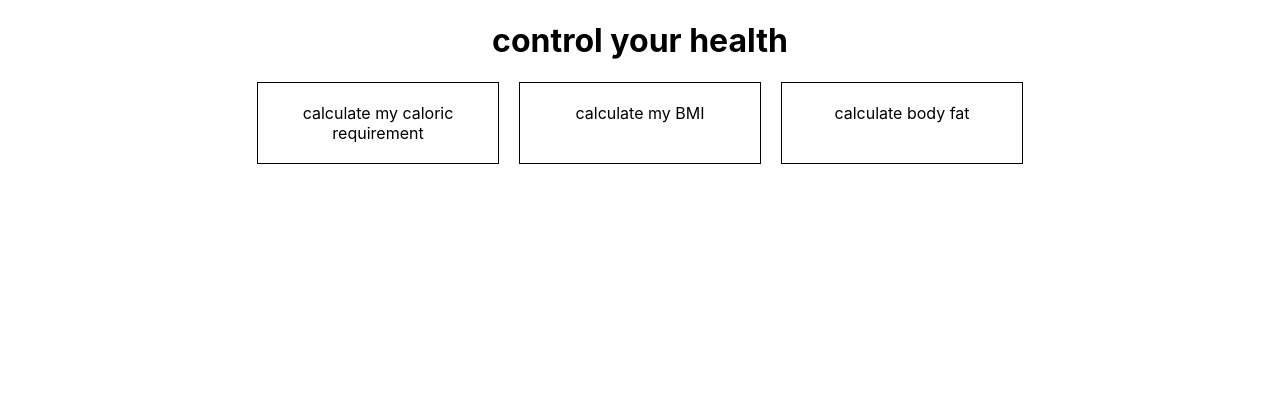
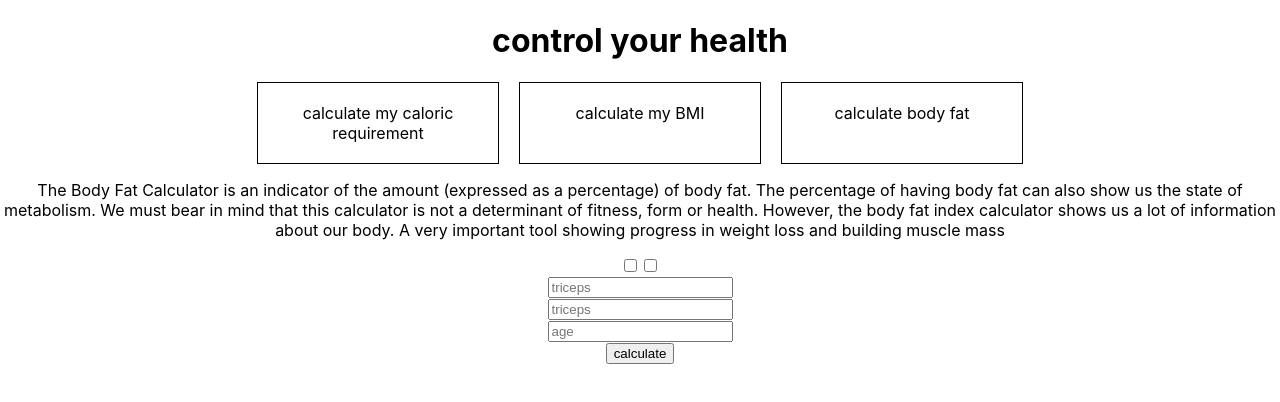
Before and after one commit to oraaa6/Control-Your-Health-App, a React (Create React App) app: page /Control-Your-Health-App/bodyfat in a window 1280 px wide. Shown: the top 402 px of the page. Built offline with nearby package versions, Linux system fonts and the light colour scheme.

Commit message:
change url paths v2

```diff
--- a/src/components/Menu/Menu.tsx
+++ b/src/components/Menu/Menu.tsx
@@ -31,9 +31,9 @@ const Menu = () => {
       </div>
 
       <Routes>
-        <Route path="/calories" element={<CaloriesPage />} />
-        <Route path="/bmi" element={<BMIPage />} />
-        <Route path="/bodyfat" element={<BodyFatPage />} />
+        <Route path="Control-Your-Health-App/calories" element={<CaloriesPage />} />
+        <Route path="Control-Your-Health-App/bmi" element={<BMIPage />} />
+        <Route path="Control-Your-Health-App/bodyfat" element={<BodyFatPage />} />
       </Routes>
     </>
   );
```
